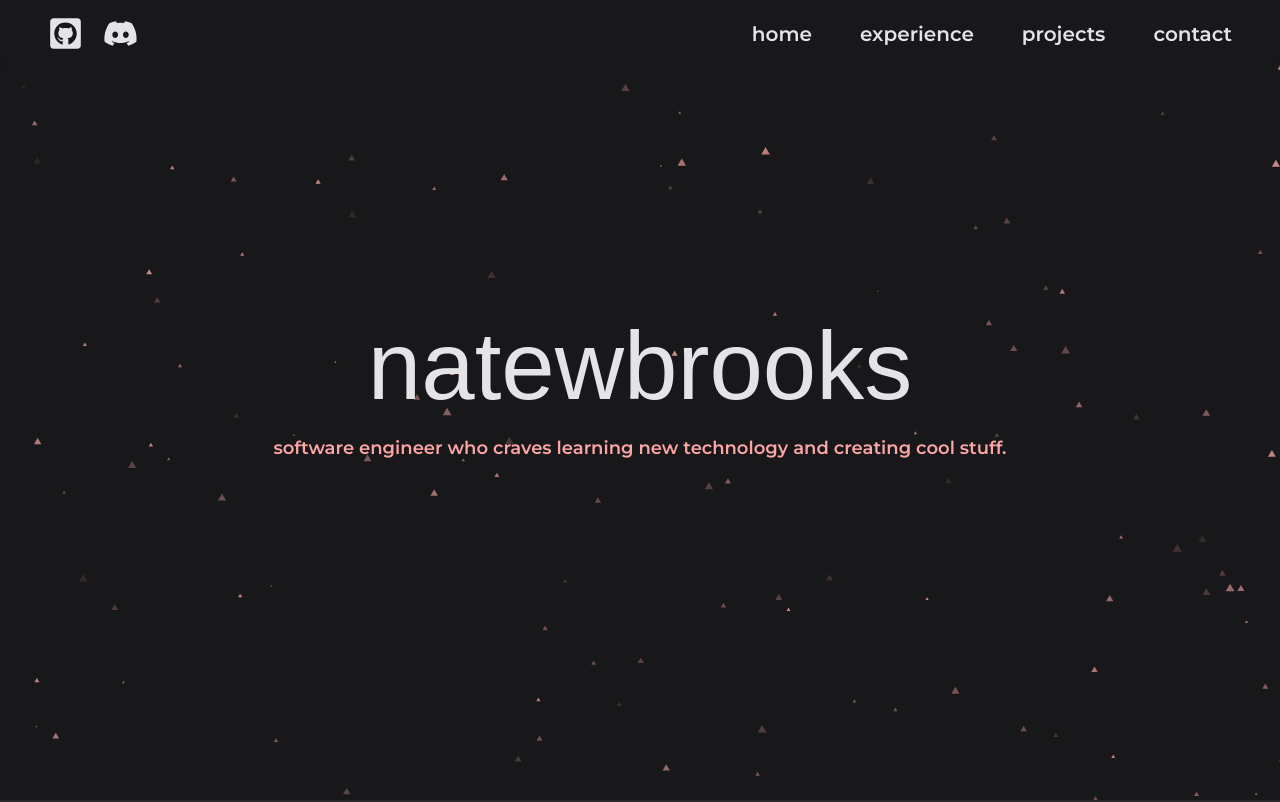
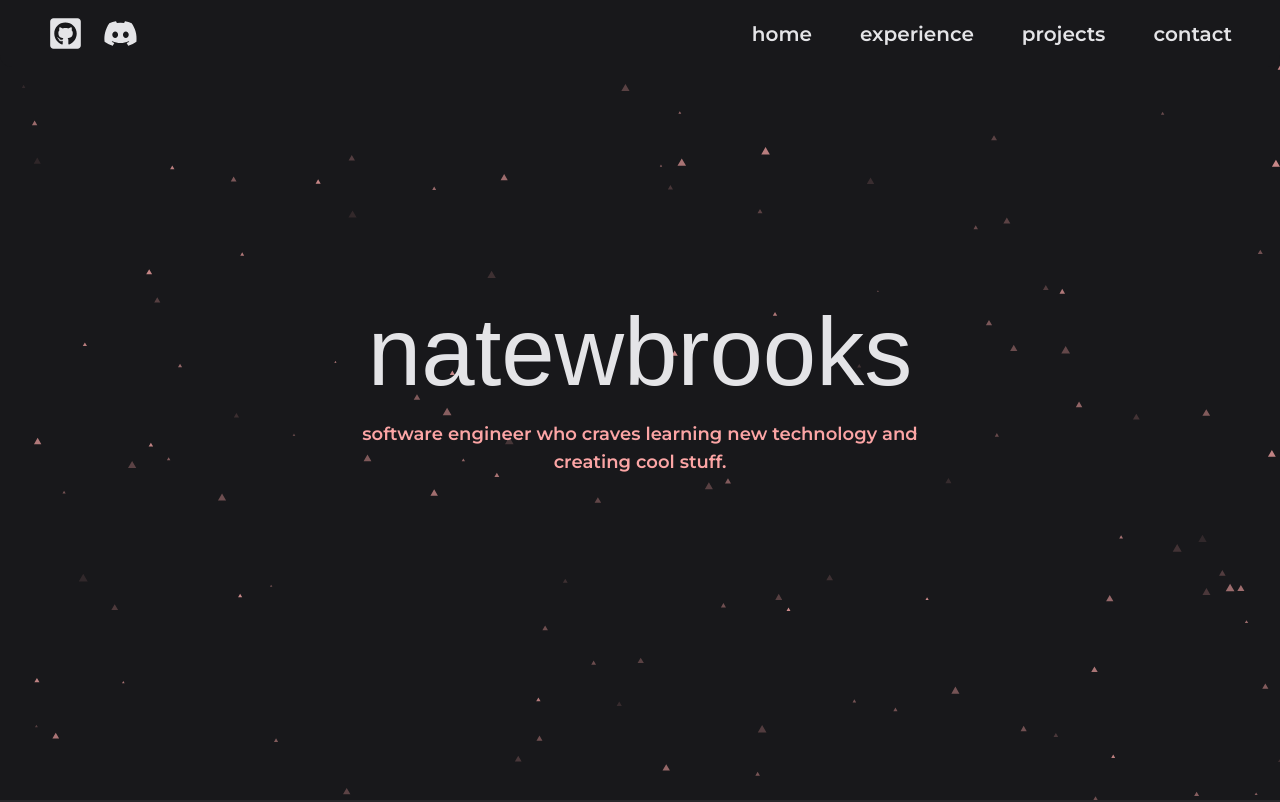
Before and after one commit to natewbrooks/portfolio-website, a Next.js app: page / in a window 1280 px wide. Shown: the top 802 px of the page. Built offline with nearby package versions, Linux system fonts and the light colour scheme; a web font is replaced by a local one.

Commit message:
Update how the title subtext resizes

```diff
--- a/app/components/Header.js
+++ b/app/components/Header.js
@@ -9,10 +9,10 @@ export default function Header({}) {
 			<h1 className='hidden md:flex text-2xl sm:text-5xl md:text-7xl lg:text-8xl break-words select-none text-zinc-200'>
 				natewbrooks
 			</h1>
-			<h1 className='text-center md:hidden text-6xl break-words select-none text-zinc-200'>
+			<h1 className='text-center md:hidden text-6xl sm:text-7xl break-words select-none text-zinc-200'>
 				nate w. <br></br>brooks
 			</h1>
-			<p className='text-red-300 break-words mx-12 p-5 text-center select-none w-[90%] text-sm md:text-lg'>
+			<p className='text-red-300 break-words mx-12 p-5 text-center select-none max-w-[350px] sm:max-w-[450px] xl:max-w-[600px] text-sm md:text-lg'>
 				software engineer who craves learning new technology and creating cool stuff.
 			</p>
 		</section>
```
